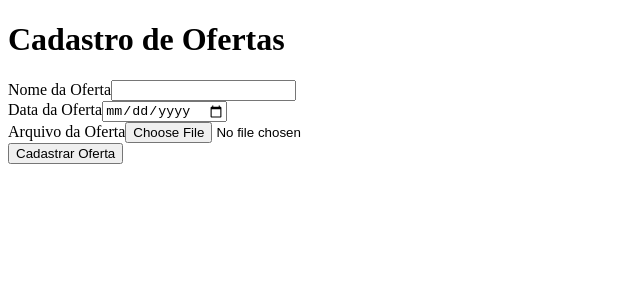
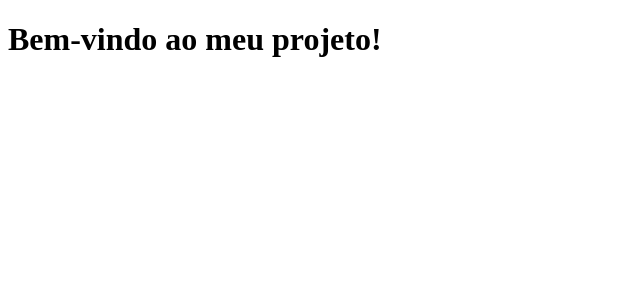
Before and after one commit to automatizaia/painel_ofertas_sa, a Next.js app: page / in a window 1280 px wide. Shown: the top 300 px of the page, without its empty margins (0-640 px from the left). Built offline with nearby package versions, Linux system fonts and the light colour scheme.

Commit message:
Create index.js

```diff
--- /dev/null
+++ b/pages/index.js
@@ -0,0 +1,7 @@
+export default function Home() {
+  return (
+    <div>
+      <h1>Bem-vindo ao meu projeto!</h1>
+    </div>
+  );
+}
```
